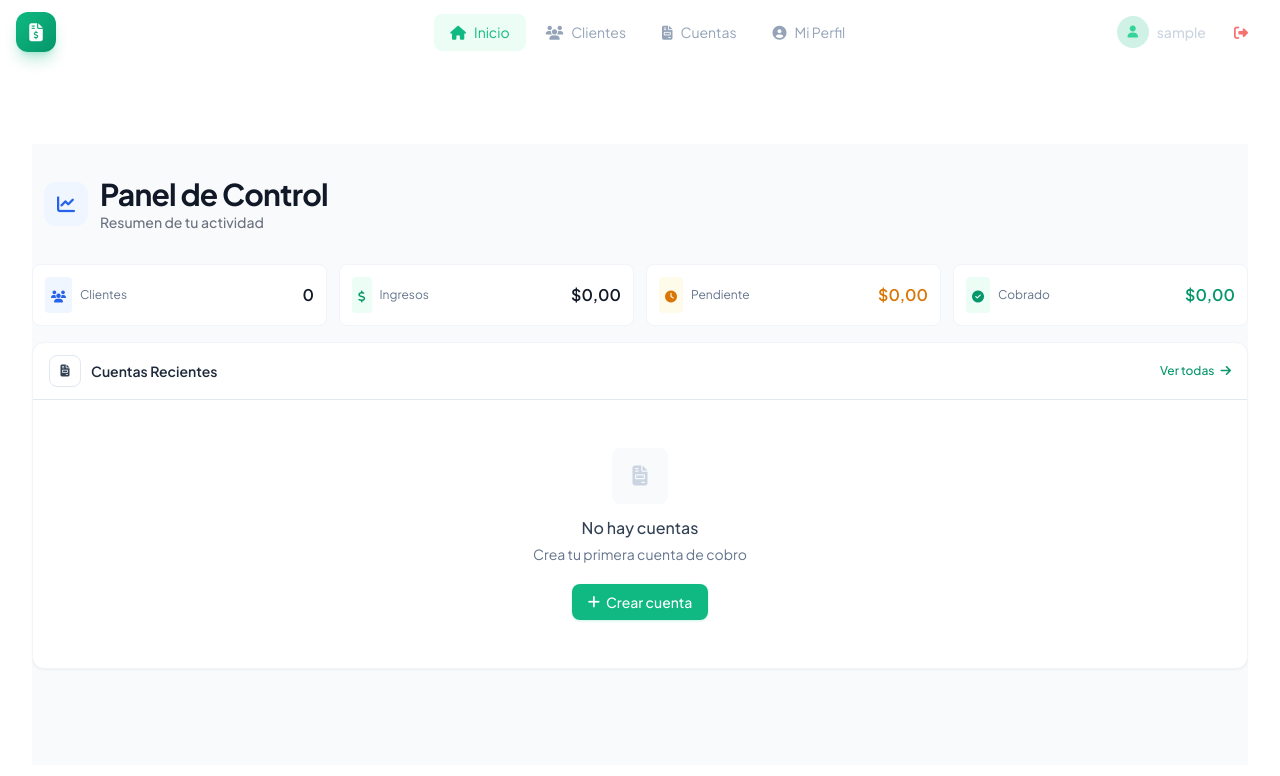
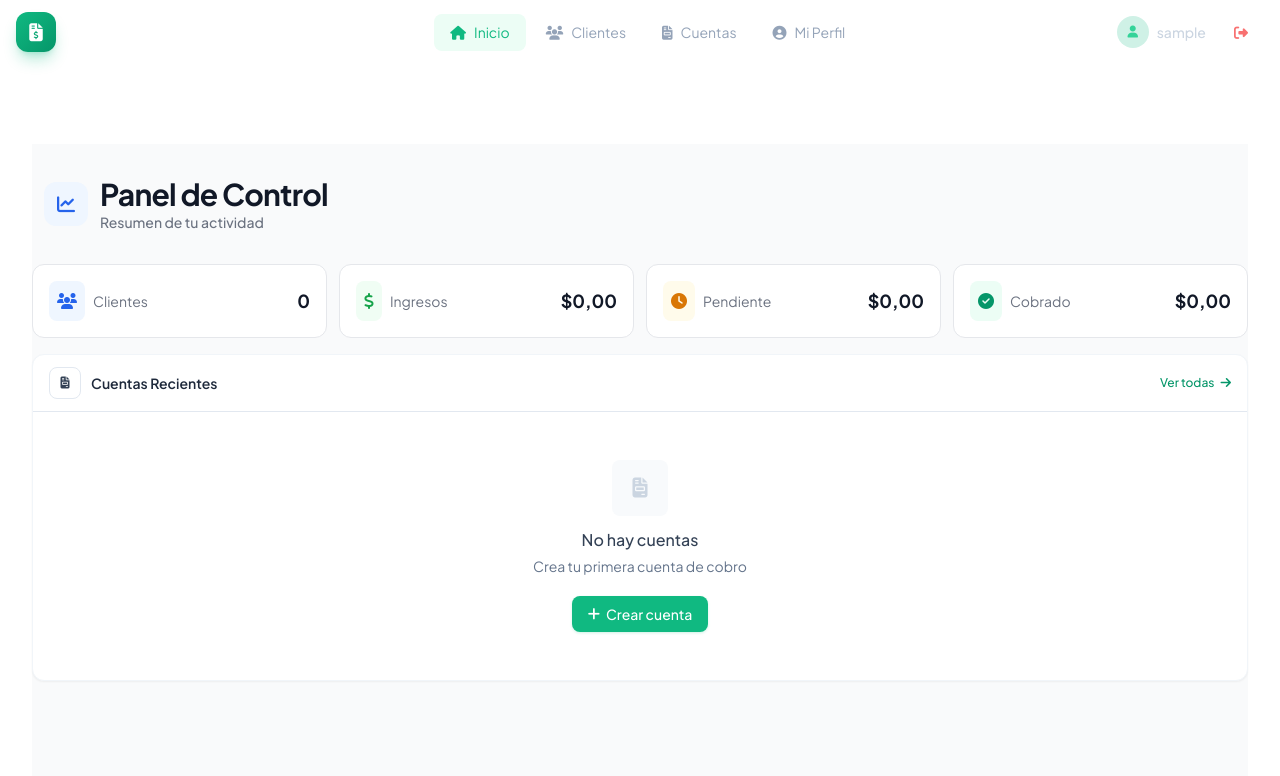
Before and after one commit to Eglism11/web-facturacion, a Flask app: page / in a window 1280 px wide. Shown: the top 776 px of the page. Run offline with Flask 3, Linux system fonts and the light colour scheme; the visitor is signed in with stand-in values (Sample User, id 1); data that the repository does not hold is empty; parts of the project's set-up code (start-up, migrations or seed data) failed here and were passed over; some libraries are stand-ins or nearby versions.

Commit message:
UI: Dashboard mejora tarjetas siguiendo skill

```diff
--- a/templates/index.html
+++ b/templates/index.html
@@ -17,81 +17,81 @@
     </div>
 
     <div class="md:hidden grid grid-cols-2 gap-3 px-3 max-w-screen-xl mx-auto">
-        <div class="stat-card rounded-lg p-3 bg-white border border-slate-200 text-center shadow-sm">
-            <div class="p-1.5 rounded bg-blue-50 inline-flex mb-1">
-                <i class="fas fa-users text-blue-600 text-xs"></i>
+        <div class="stat-card rounded-xl p-4 bg-white border border-gray-200 text-center shadow-sm">
+            <div class="p-2 rounded-lg bg-blue-50 inline-flex mb-2">
+                <i class="fas fa-users text-blue-600"></i>
             </div>
-            <p class="text-base font-bold text-gray-900">{{ total_clientes }}</p>
-            <p class="text-xs text-gray-500">Clientes</p>
+            <p class="text-lg font-bold text-gray-900">{{ total_clientes }}</p>
+            <p class="text-sm text-gray-500">Clientes</p>
         </div>
-        <div class="stat-card rounded-lg p-3 bg-white border border-slate-200 text-center shadow-sm">
-            <div class="p-1.5 rounded bg-primary-50 inline-flex mb-1">
-                <i class="fas fa-dollar-sign text-primary-600 text-xs"></i>
+        <div class="stat-card rounded-xl p-4 bg-white border border-gray-200 text-center shadow-sm">
+            <div class="p-2 rounded-lg bg-green-50 inline-flex mb-2">
+                <i class="fas fa-dollar-sign text-green-600"></i>
             </div>
-            <p class="text-sm font-bold text-gray-900">{{ total_facturado|format_cop_short }}</p>
-            <p class="text-xs text-gray-500">Ingresos</p>
+            <p class="text-lg font-bold text-gray-900">{{ total_facturado|format_cop_short }}</p>
+            <p class="text-sm text-gray-500">Ingresos</p>
         </div>
-        <div class="stat-card rounded-lg p-3 bg-white border border-slate-200 text-center shadow-sm">
-            <div class="p-1.5 rounded bg-amber-50 inline-flex mb-1">
-                <i class="fas fa-clock text-amber-600 text-xs"></i>
+        <div class="stat-card rounded-xl p-4 bg-white border border-gray-200 text-center shadow-sm">
+            <div class="p-2 rounded-lg bg-amber-50 inline-flex mb-2">
+                <i class="fas fa-clock text-amber-600"></i>
             </div>
-            <p class="text-sm font-bold text-amber-600">{{ total_pendiente|format_cop_short }}</p>
-            <p class="text-xs text-gray-500">Pendiente</p>
+            <p class="text-lg font-bold text-gray-900">{{ total_pendiente|format_cop_short }}</p>
+            <p class="text-sm text-gray-500">Pendiente</p>
         </div>
-        <div class="stat-card rounded-lg p-3 bg-white border border-slate-200 text-center shadow-sm">
-            <div class="p-1.5 rounded bg-emerald-50 inline-flex mb-1">
-                <i class="fas fa-check-circle text-emerald-600 text-xs"></i>
+        <div class="stat-card rounded-xl p-4 bg-white border border-gray-200 text-center shadow-sm">
+            <div class="p-2 rounded-lg bg-emerald-50 inline-flex mb-2">
+                <i class="fas fa-check-circle text-emerald-600"></i>
             </div>
-            <p class="text-sm font-bold text-emerald-600">{{ total_pagado|format_cop_short }}</p>
-            <p class="text-xs text-gray-500">Cobrado</p>
+            <p class="text-lg font-bold text-gray-900">{{ total_pagado|format_cop_short }}</p>
+            <p class="text-sm text-gray-500">Cobrado</p>
         </div>
     </div>
 
-    <div class="hidden md:grid grid-cols-4 gap-3">
-        <div class="stat-card rounded-lg p-3 border border-slate-100">
+<div class="hidden md:grid grid-cols-4 gap-3">
+        <div class="stat-card rounded-xl p-4 border border-gray-200">
             <div class="flex items-center justify-between">
                 <div class="flex items-center gap-2">
-                    <div class="p-1.5 rounded bg-blue-50">
-                        <i class="fas fa-users text-blue-600 text-xs"></i>
+                    <div class="p-2 rounded-lg bg-blue-50">
+                        <i class="fas fa-users text-blue-600"></i>
                     </div>
-                    <span class="text-xs text-slate-500">Clientes</span>
+                    <span class="text-sm text-gray-500">Clientes</span>
                 </div>
-                <span class="text-base font-semibold text-gray-900">{{ total_clientes }}</span>
+                <span class="text-lg font-bold text-gray-900">{{ total_clientes }}</span>
             </div>
         </div>
-        <div class="stat-card rounded-lg p-3 border border-slate-100">
+        <div class="stat-card rounded-xl p-4 border border-gray-200">
             <div class="flex items-center justify-between">
                 <div class="flex items-center gap-2">
-                    <div class="p-1.5 rounded bg-primary-50">
-                        <i class="fas fa-dollar-sign text-primary-600 text-xs"></i>
+                    <div class="p-2 rounded-lg bg-green-50">
+                        <i class="fas fa-dollar-sign text-green-600"></i>
                     </div>
-                    <span class="text-xs text-slate-500">Ingresos</span>
+                    <span class="text-sm text-gray-500">Ingresos</span>
                 </div>
-                <span class="text-base font-semibold text-gray-900">{{ total_facturado|format_cop_co }}</span>
+                <span class="text-lg font-bold text-gray-900">{{ total_facturado|format_cop_co }}</span>
             </div>
         </div>
-        <div class="stat-card rounded-lg p-3 border border-slate-100">
+        <div class="stat-card rounded-xl p-4 border border-gray-200">
             <div class="flex items-center justify-between">
                 <div class="flex items-center gap-2">
-                    <div class="p-1.5 rounded bg-amber-50">
-                        <i class="fas fa-clock text-amber-600 text-xs"></i>
+                    <div class="p-2 rounded-lg bg-amber-50">
+                        <i class="fas fa-clock text-amber-600"></i>
                     </div>
-                    <span class="text-xs text-slate-500">Pendiente</span>
+                    <span class="text-sm text-gray-500">Pendiente</span>
                 </div>
-                <span class="text-base font-semibold text-amber-600">{{ total_pendiente|format_cop_co }}</span>
+                <span class="text-lg font-bold text-gray-900">{{ total_pendiente|format_cop_co }}</span>
             </div>
         </div>
-        <div class="stat-card rounded-lg p-3 border border-slate-100">
+        <div class="stat-card rounded-xl p-4 border border-gray-200">
             <div class="flex items-center justify-between">
                 <div class="flex items-center gap-2">
-                    <div class="p-1.5 rounded bg-emerald-50">
-                        <i class="fas fa-check-circle text-emerald-600 text-xs"></i>
+                    <div class="p-2 rounded-lg bg-emerald-50">
+                        <i class="fas fa-check-circle text-emerald-600"></i>
                     </div>
-                    <span class="text-xs text-slate-500">Cobrado</span>
+                    <span class="text-sm text-gray-500">Cobrado</span>
                 </div>
-                <span class="text-base font-semibold text-emerald-600">{{ total_pagado|format_cop_co }}</span>
+                <span class="text-lg font-bold text-gray-900">{{ total_pagado|format_cop_co }}</span>
             </div>
-</div>
+        </div>
     </div>
 
     <div class="mt-6">
```
